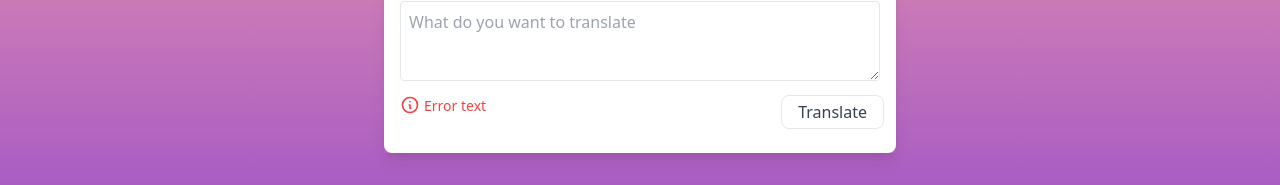
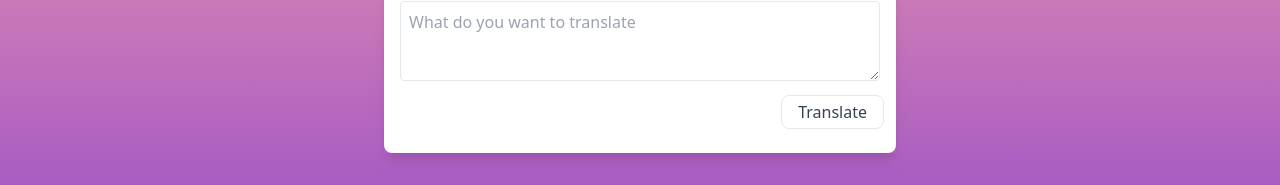
Before and after one commit to dpak1999/groot-translator, a React (Create React App) app: page / in a window 1280 px wide. Shown: the part 279-464 px from the top of the page. Built offline with nearby package versions, Linux system fonts and the light colour scheme.

Commit message:
update readme

```diff
--- a/src/App.js
+++ b/src/App.js
@@ -6,6 +6,7 @@ function App() {
   const [text, setText] = useState("");
   const [translatedText, setTranslatedText] = useState("");
   const [isTranslated, setIsTranslated] = useState(false);
+  const [error, setError] = useState("");
 
   const URI = "https://api.funtranslations.com/translate/groot.json";
 
@@ -14,9 +15,13 @@ function App() {
     const res = await fetch(`${URI}?text=${text}`);
     const data = await res.json();
 
+    try {
       if (data) {
         setTranslatedText(data.contents.translated);
         setIsTranslated(true);
+      }
+    } catch (err) {
+      setError(data.error.message);
     }
   };
 
@@ -55,6 +60,8 @@ function App() {
             </div>
             <div className="w-full flex items-start px-3">
               <div className="flex items-start w-1/2 mr-auto">
+                {error && (
+                  <>
                     <svg
                       fill="none"
                       className="w-5 h-5 text-red-500 mr-1"
@@ -71,7 +78,10 @@ function App() {
                     <p className="text-xs md:text-sm pt-px text-red-500">
                       Error text
                     </p>
+                  </>
+                )}
               </div>
+
               <div className="-mr-1">
                 {isTranslated ? (
                   <button
```
Also changed, not shown: 1 other file (tests, documents, lock files or other folders). Lines whose indentation alone changed are shown as unchanged.
